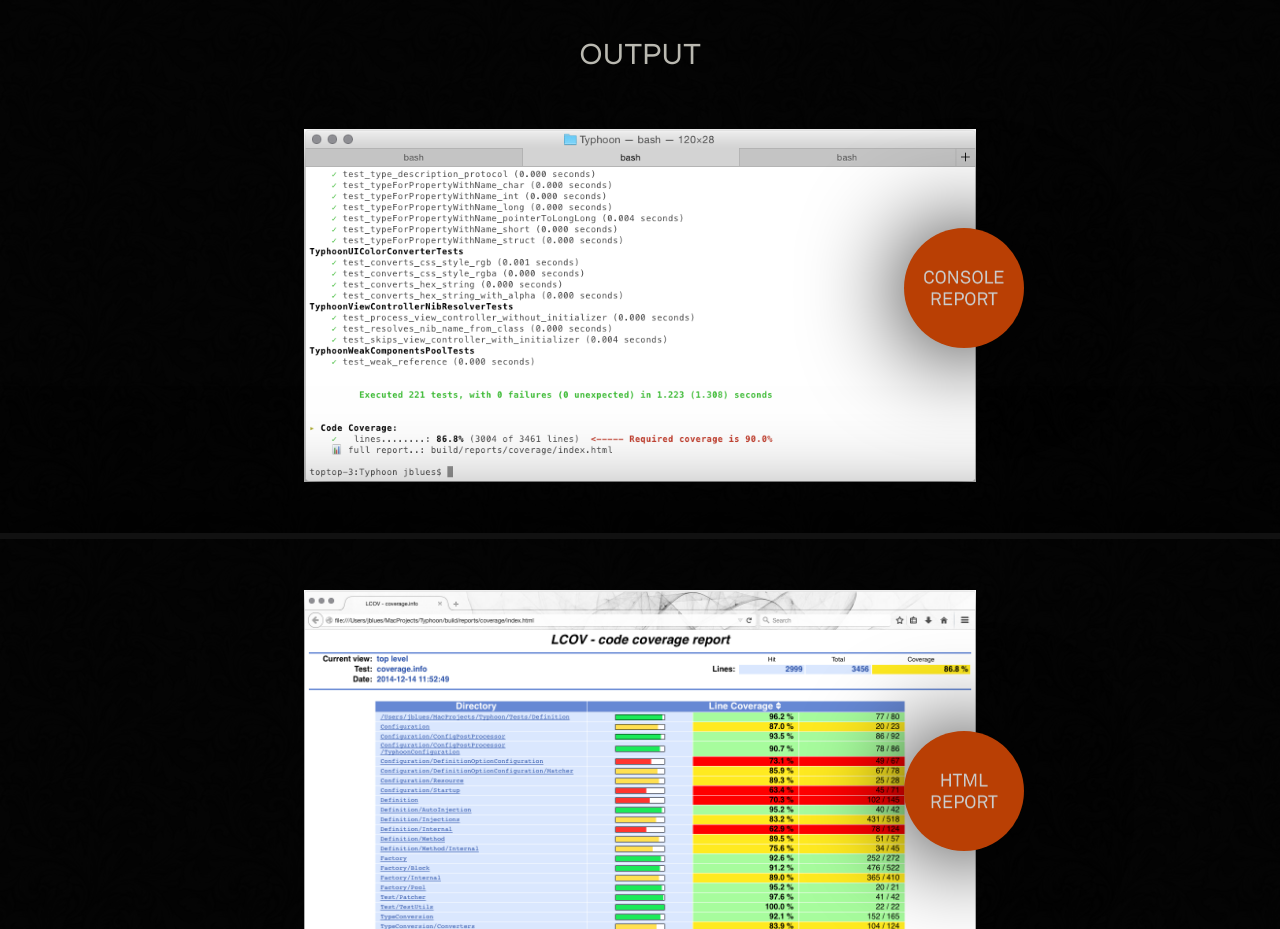
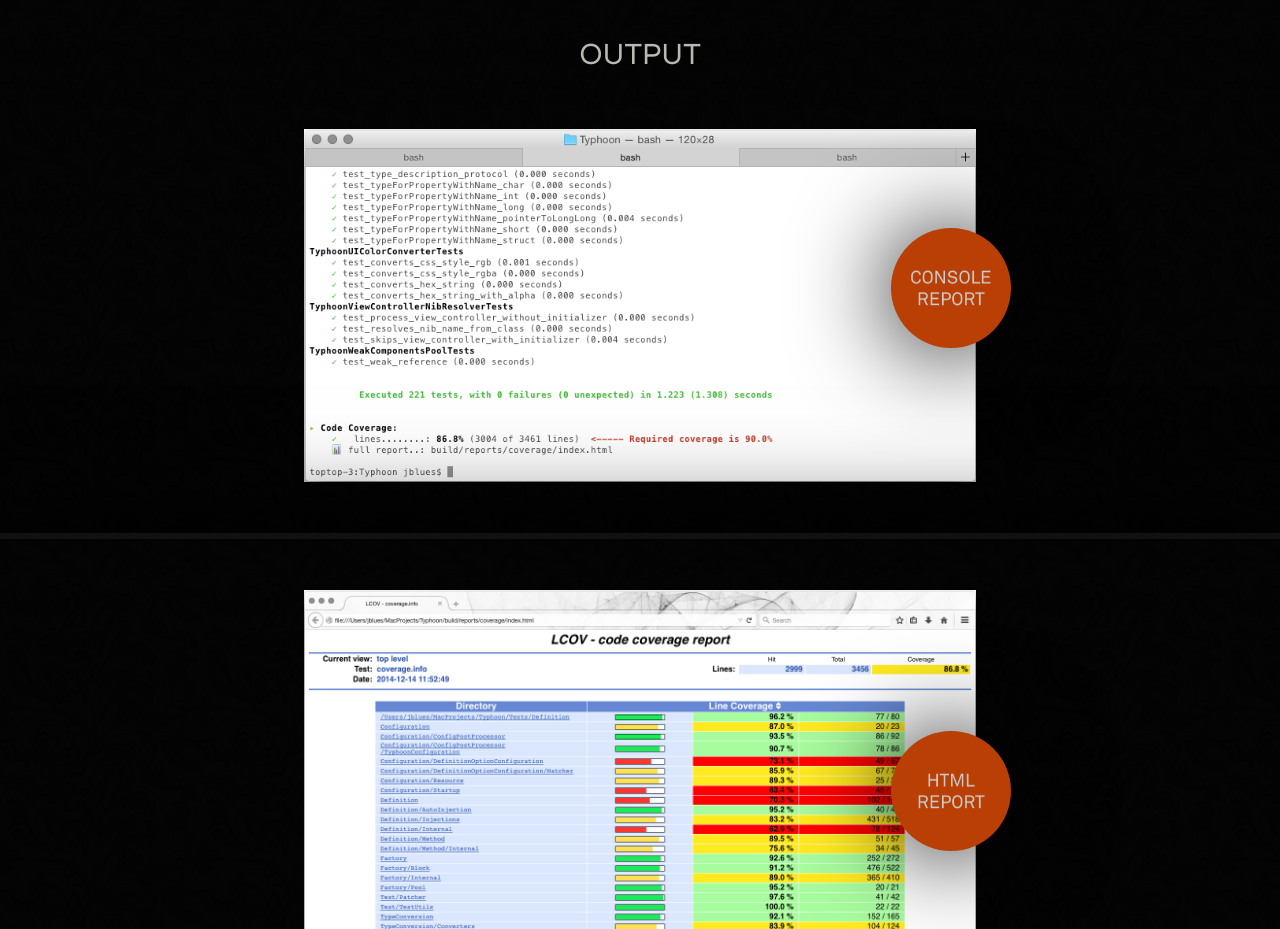
Before and after one commit to appsquickly/frankencover.it, a plain HTML site: page index.html in a window 1280 px wide. Shown: the part 4040-4969 px from the top of the page. Drawn offline with nearby package versions, Linux system fonts and the light colour scheme; a web font is replaced by a local one.

Commit message:
Fix layout large screens.

```diff
--- a/index.html
+++ b/index.html
@@ -323,9 +323,9 @@
             <h1>Output</h1>
 
             <article>
-                <div>
-                    <img src="images/output.png" alt=""/>
-                    <div id="console-label"> <img width="100%" src="images/console.png" alt=""/></div>
+                <div align="middle">
+                    <img src="images/output.png" align="middle" width="100%" alt=""/>
+                    <div id="console-label"> <img width="100%" align="middle" src="images/console.png" alt=""/></div>
                 </div>
             </article>
 
@@ -344,7 +344,7 @@
 
             <article>
                 <div>
-                    <img src="images/report.png" alt=""/>
+                    <img src="images/report.png" width="100%" alt=""/>
                     <div id="html-label"> <img width="100%" src="images/html.png" alt=""/></div>
                 </div>
 
--- a/styles.css
+++ b/styles.css
@@ -606,6 +606,13 @@
     float:left;
     width:75%;
     margin:0 12.5%;
+
+	background: url(images/output.png) no-repeat center center fixed;
+	-webkit-background-size: cover;
+	-moz-background-size: cover;
+	-o-background-size: cover;
+	background-size: cover;
+
 }
 #output article p{
     margin-bottom:30px;
@@ -647,7 +654,7 @@
 	background:#b93f04;
 	position:absolute;
 	top:44%;
-	right:20%;
+	right:21%;
 }
 
 #html-label {
@@ -658,7 +665,7 @@
 	background:#b93f04;
 	position:absolute;
 	top:40%;
-	right:20%;
+	right:21%;
 }
 
 /* ------------------------------------------------------------------------------------
```
